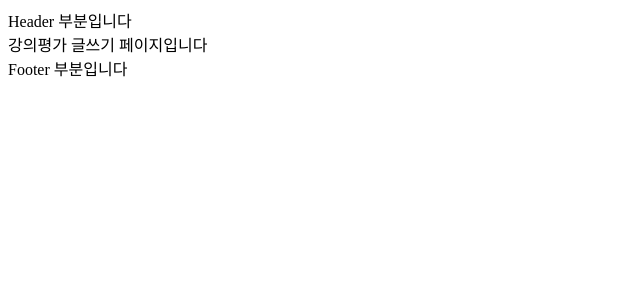
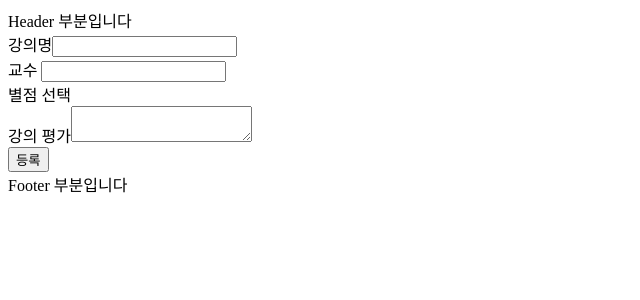
Before and after one commit to CUK-LikeLion-Common/Evaluation-Lecture-team10, a React (Create React App) app: page /write in a window 1280 px wide. Shown: the top 300 px of the page, without its empty margins (0-640 px from the left). Built offline with nearby package versions, Linux system fonts and the light colour scheme.

Commit message:
design: 글쓰기 Box UI 생성 #12

```diff
--- /dev/null
+++ b/src/components/Write/WriteBox.jsx
@@ -0,0 +1,29 @@
+import styled from "styled-components";
+
+const WriteBox = () => {
+  return (
+    <div>
+      <div>
+        강의명
+        <input />
+      </div>
+
+      <div>
+        교수 <input />
+      </div>
+
+      <div>별점 선택</div>
+
+      <div>
+        강의 평가
+        <textarea />
+      </div>
+
+      <div>
+        <button>등록</button>
+      </div>
+    </div>
+  );
+};
+
+export default WriteBox;
--- a/src/pages/Write.jsx
+++ b/src/pages/Write.jsx
@@ -1,5 +1,11 @@
+import WriteBox from "../components/Write/WriteBox";
+
 const Write = () => {
-  return <>강의평가 글쓰기 페이지입니다</>;
+  return (
+    <>
+      <WriteBox />
+    </>
+  );
 };
 
 export default Write;
```
